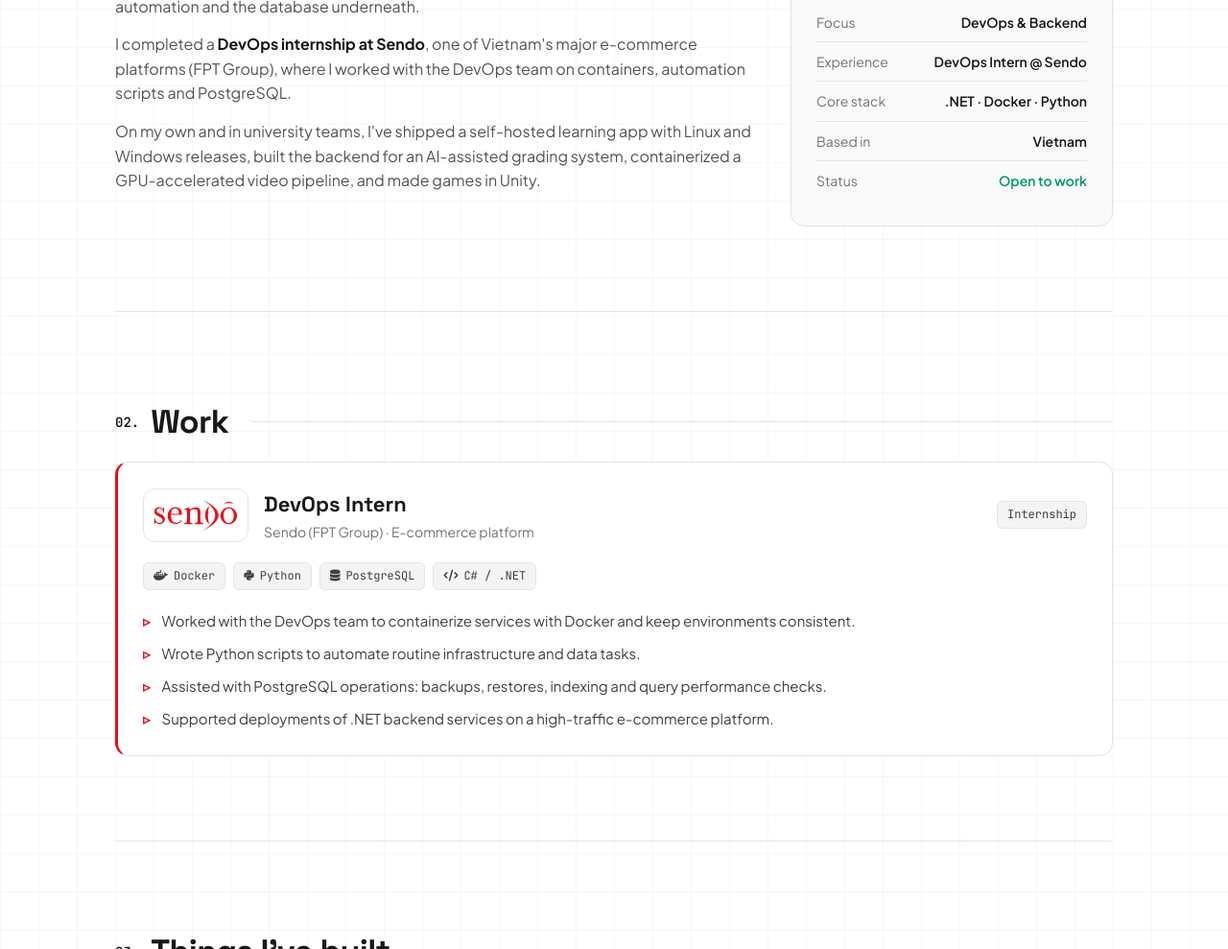
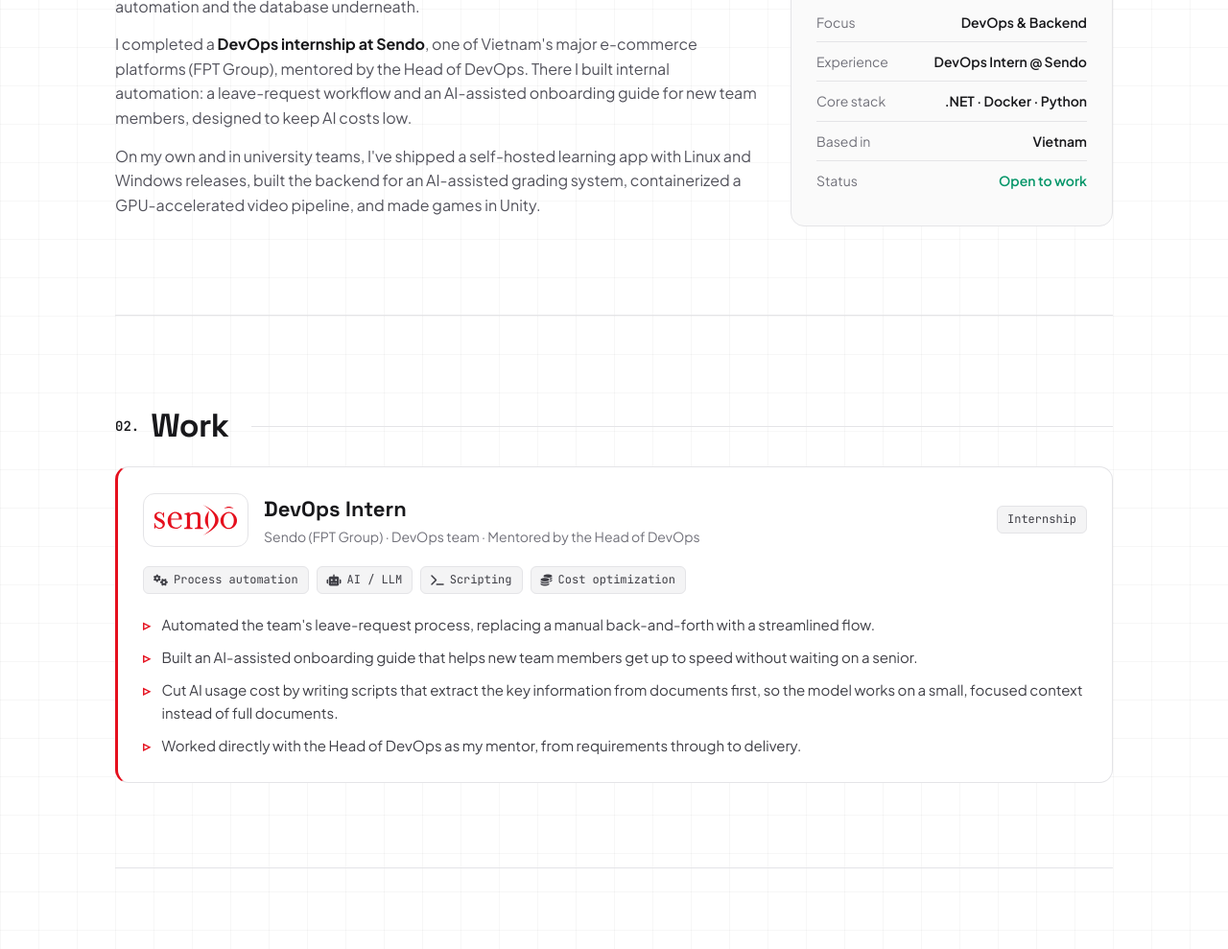
Before and after one commit to TheTLV/portfolio, a plain HTML site: page index.html in a window 1280 px wide. Shown: the part 951-1940 px from the top of the page at 96% size. Drawn offline with Linux system fonts and the light colour scheme.

Commit message:
copy: describe the real Sendo internship work

```diff
--- a/index.html
+++ b/index.html
@@ -263,7 +263,8 @@
           </p>
           <p>
             I completed a <strong>DevOps internship at Sendo</strong>, one of Vietnam's major e-commerce platforms
-            (FPT Group), where I worked with the DevOps team on containers, automation scripts and PostgreSQL.
+            (FPT Group), mentored by the Head of DevOps. There I built internal automation: a leave-request workflow
+            and an AI-assisted onboarding guide for new team members, designed to keep AI costs low.
           </p>
           <p>
             On my own and in university teams, I've shipped a self-hosted learning app with Linux and Windows releases,
@@ -295,22 +296,22 @@
             </a>
             <div>
               <h3>DevOps Intern</h3>
-              <p class="sub">Sendo (FPT Group) · E-commerce platform</p>
+              <p class="sub">Sendo (FPT Group) · DevOps team · Mentored by the Head of DevOps</p>
             </div>
           </div>
           <span class="tag">Internship</span>
         </div>
         <div class="tags">
-          <span class="tag"><i class="fa-brands fa-docker"></i> Docker</span>
-          <span class="tag"><i class="fa-brands fa-python"></i> Python</span>
-          <span class="tag"><i class="fa-solid fa-database"></i> PostgreSQL</span>
-          <span class="tag"><i class="fa-solid fa-code"></i> C# / .NET</span>
+          <span class="tag"><i class="fa-solid fa-gears"></i> Process automation</span>
+          <span class="tag"><i class="fa-solid fa-robot"></i> AI / LLM</span>
+          <span class="tag"><i class="fa-solid fa-terminal"></i> Scripting</span>
+          <span class="tag"><i class="fa-solid fa-coins"></i> Cost optimization</span>
         </div>
         <ul>
-          <li>Worked with the DevOps team to containerize services with Docker and keep environments consistent.</li>
-          <li>Wrote Python scripts to automate routine infrastructure and data tasks.</li>
-          <li>Assisted with PostgreSQL operations: backups, restores, indexing and query performance checks.</li>
-          <li>Supported deployments of .NET backend services on a high-traffic e-commerce platform.</li>
+          <li>Automated the team's leave-request process, replacing a manual back-and-forth with a streamlined flow.</li>
+          <li>Built an AI-assisted onboarding guide that helps new team members get up to speed without waiting on a senior.</li>
+          <li>Cut AI usage cost by writing scripts that extract the key information from documents first, so the model works on a small, focused context instead of full documents.</li>
+          <li>Worked directly with the Head of DevOps as my mentor, from requirements through to delivery.</li>
         </ul>
       </div>
     </section>
```
